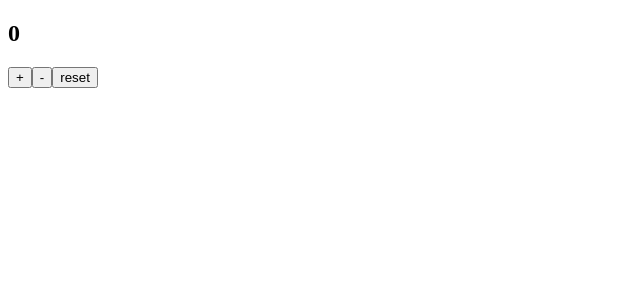
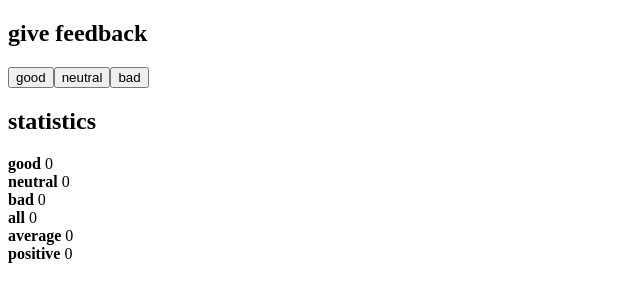
Before and after one commit to saperez17/fullstack-part1, a React (Create React App) app: page / in a window 1280 px wide. Shown: the top 302 px of the page, without its empty margins (0-640 px from the left). Built offline with nearby package versions, Linux system fonts and the light colour scheme.

Commit message:
Part1. Unicafe creating Statistics Component

```diff
--- a/src/App.js
+++ b/src/App.js
@@ -1,3 +1,4 @@
+import { useState } from "react";
 import "./styles.css";
 
 const Header = (props) => {
@@ -27,7 +28,7 @@ const Total = (props) => {
   );
 };
 
-export default function App() {
+function CourseInfo() {
   const course = {
     name: "Half Stack application development",
     parts: [
@@ -53,3 +54,53 @@ export default function App() {
     </div>
   );
 }
+
+const Statistics = ({ text, val }) => {
+  return (
+    <div>
+      {" "}
+      <strong>{text}</strong> {val}
+    </div>
+  );
+};
+
+const App = () => {
+  // save clicks of each button to its own state
+  const [good, setGood] = useState(0);
+  const [neutral, setNeutral] = useState(0);
+  const [bad, setBad] = useState(0);
+  const [average, setAverage] = useState(0);
+  const [positiveFeedback, setPositiveFeedback] = useState(0);
+
+  return (
+    <div>
+      <div>
+        <h2>give feedback</h2>
+        <button>good</button>
+        <button>neutral</button>
+        <button>bad</button>
+      </div>
+      <h2>statistics</h2>
+      <div>
+        <Statistics text="good" val={good} />
+      </div>
+      <div>
+        <Statistics text="neutral" val={neutral} />
+      </div>
+      <div>
+        <Statistics text="bad" val={bad} />
+      </div>
+      <div>
+        <Statistics text="all" val={good + neutral + bad} />
+      </div>
+      <div>
+        <Statistics text="average" val={average} />
+      </div>
+      <div>
+        <Statistics text="positive" val={positiveFeedback} />
+      </div>
+    </div>
+  );
+};
+
+export default App;
--- a/src/index.js
+++ b/src/index.js
@@ -8,7 +8,7 @@ import Counter from "./components/Counter";
 const rootElement = document.getElementById("root");
 ReactDOM.render(
   <StrictMode>
-    <Counter />
+    <App />
   </StrictMode>,
   rootElement
 );
```
